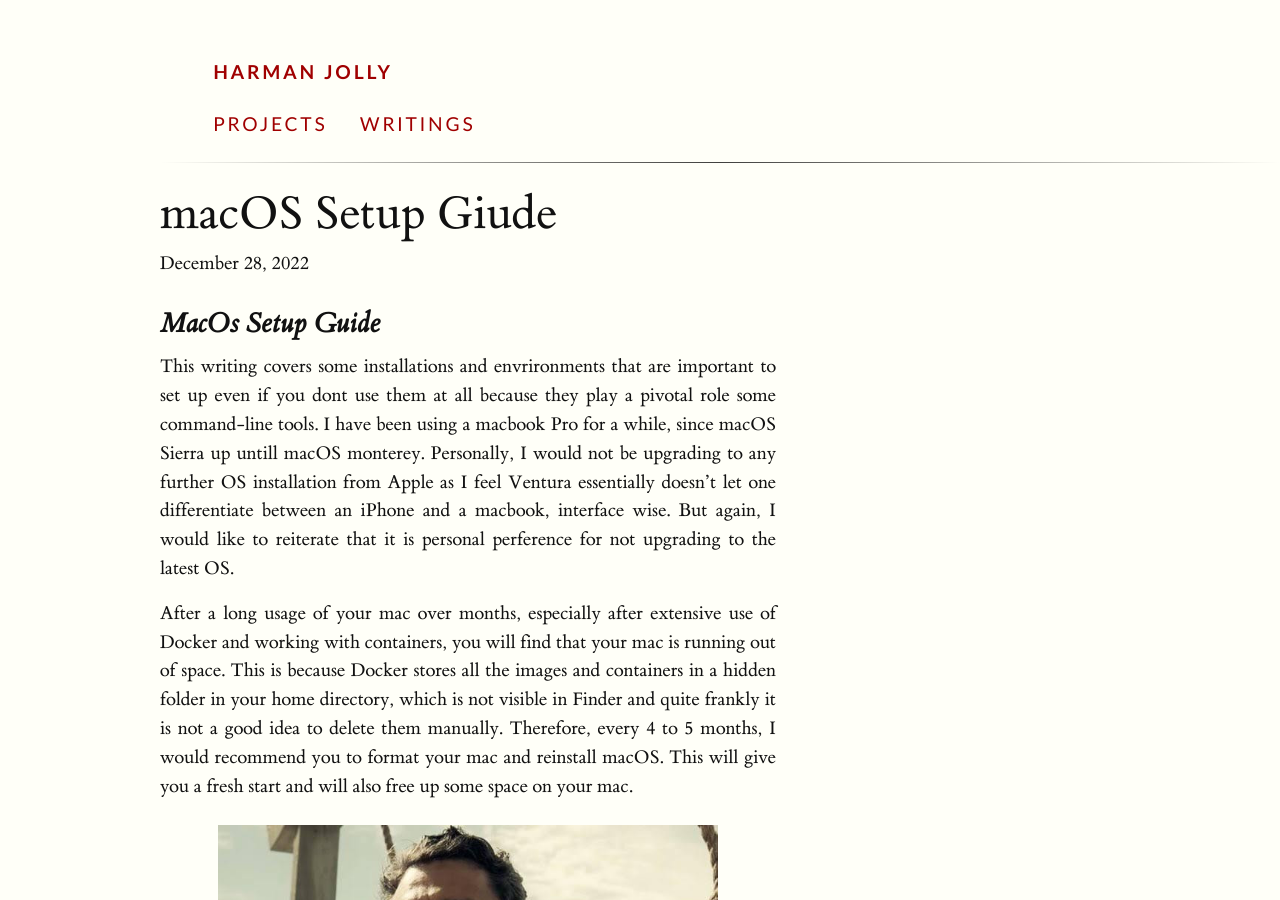
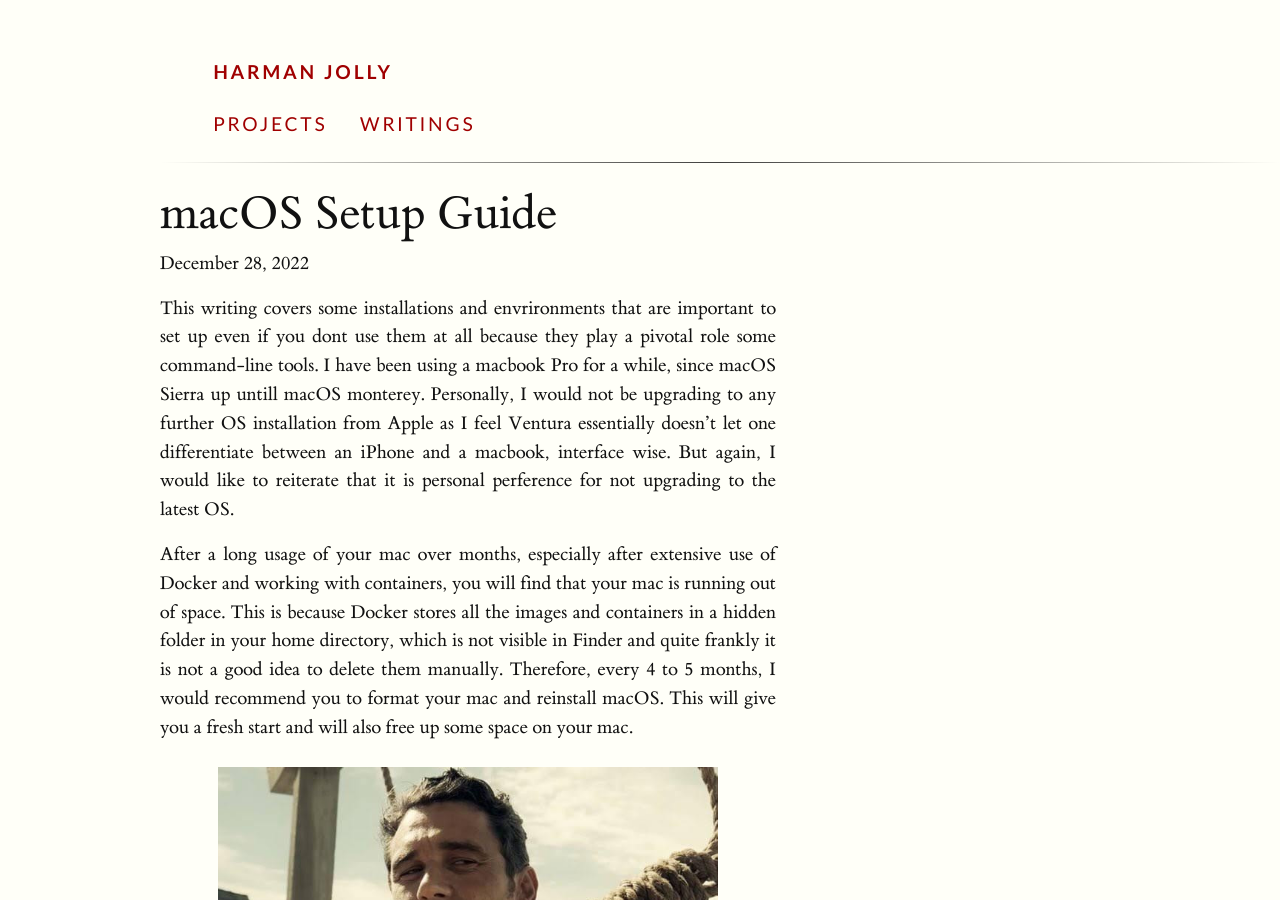
Before and after one commit to coderjolly/coderjolly.github.io, a Jekyll site: the page built from _posts/2022-12-28-macOS-setup-guide.md, in a window 1280 px wide and 900 px high. Built offline with Jekyll 4.4.1, drawn with Linux system fonts in a browser that asks for light colours; a style sheet for code colours, icons or effects is not loaded.

Commit message:
change huid spellings

```diff
--- a/_posts/2023-01-06-macOS-setup-guide.md
+++ b/_posts/2022-12-28-macOS-setup-guide.md
@@ -1,6 +1,6 @@
 ---
 layout: post
-title:  "macOS Setup Giude"
+title:  "macOS Setup Guide"
 date:   2022-12-28
 title_include: true
 categories: blog
@@ -8,8 +8,6 @@ image_url: ""
 ---
 
 <style>body {text-align: justify}</style>
-
-## MacOs Setup Guide
 
 This writing covers some installations and envrironments that are important to set up even if you dont use them at all because they play a pivotal role some command-line tools. I have been using a macbook Pro for a while, since macOS Sierra up untill macOS monterey. Personally, I would not be upgrading to any further OS installation from Apple as I feel Ventura essentially doesn't let one differentiate between an iPhone and a macbook, interface wise. But again, I would like to reiterate that it is personal perference for not upgrading to the latest OS.
 
```
